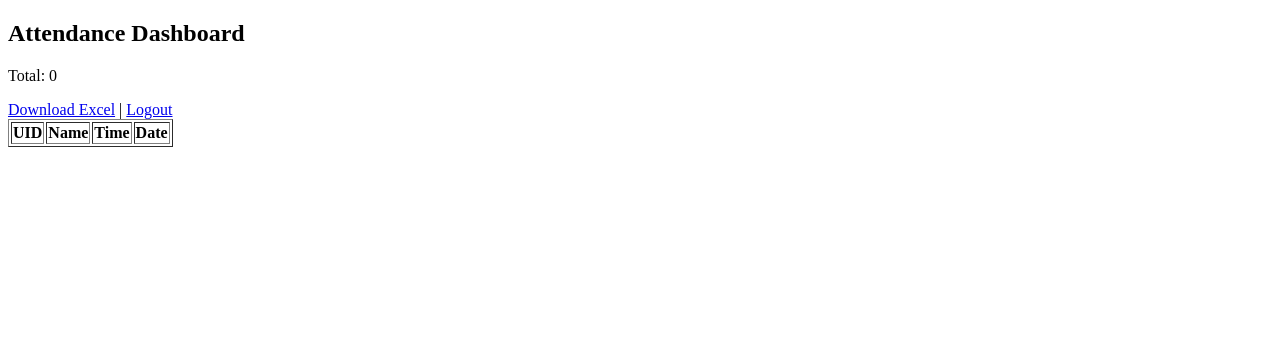
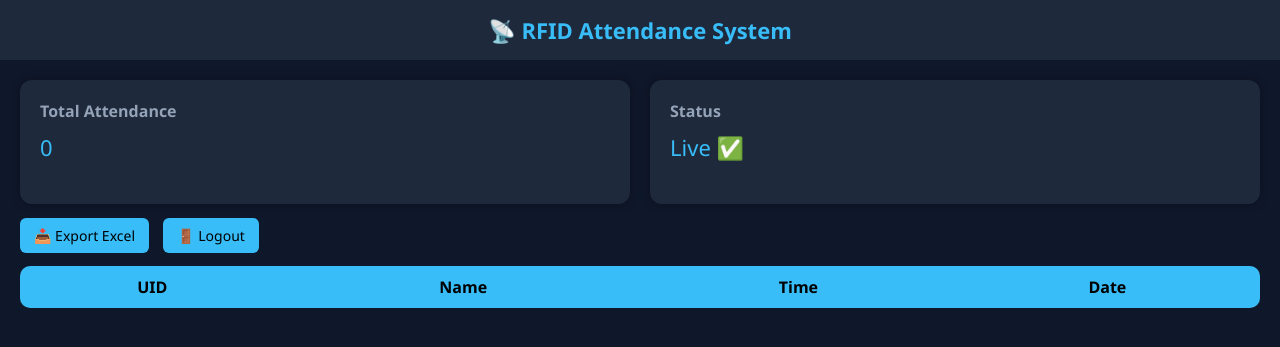
Before and after one commit to Nikhil784943/RFID-ATTENDANCE, a Flask app: page / in a window 1280 px wide. Shown: the top 347 px of the page. Run offline with Flask 3, Linux system fonts and the light colour scheme; the visitor is signed in with stand-in values (Sample User, id 1); data that the repository does not hold is empty.

Commit message:
final fix scan route + dashboard

```diff
--- a/templates/index.html
+++ b/templates/index.html
@@ -1,18 +1,131 @@
 <!DOCTYPE html>
 <html>
 <head>
-    <title>Dashboard</title>
+    <title>RFID Attendance Dashboard</title>
+
+    <style>
+        body {
+            margin: 0;
+            font-family: 'Segoe UI', sans-serif;
+            background: #0f172a;
+            color: #e2e8f0;
+        }
+
+        header {
+            background: #1e293b;
+            padding: 15px;
+            text-align: center;
+            font-size: 22px;
+            font-weight: bold;
+            color: #38bdf8;
+        }
+
+        .container {
+            padding: 20px;
+        }
+
+        .cards {
+            display: flex;
+            gap: 20px;
+            flex-wrap: wrap;
+        }
+
+        .card {
+            background: #1e293b;
+            padding: 20px;
+            border-radius: 12px;
+            flex: 1;
+            min-width: 200px;
+            box-shadow: 0 0 10px rgba(0,0,0,0.3);
+        }
+
+        .card h3 {
+            margin: 0;
+            font-size: 16px;
+            color: #94a3b8;
+        }
+
+        .card p {
+            font-size: 22px;
+            margin-top: 10px;
+            color: #38bdf8;
+        }
+
+        .actions {
+            margin-top: 20px;
+        }
+
+        .actions a {
+            text-decoration: none;
+            background: #38bdf8;
+            color: black;
+            padding: 8px 14px;
+            border-radius: 6px;
+            margin-right: 10px;
+            font-size: 14px;
+        }
+
+        .status {
+            margin-top: 15px;
+            color: #22c55e;
+        }
+
+        table {
+            width: 100%;
+            margin-top: 20px;
+            border-collapse: collapse;
+            background: #1e293b;
+            border-radius: 10px;
+            overflow: hidden;
+        }
+
+        th {
+            background: #38bdf8;
+            color: black;
+            padding: 10px;
+        }
+
+        td {
+            padding: 10px;
+            border-top: 1px solid #334155;
+            text-align: center;
+        }
+
+        tr:hover {
+            background: #334155;
+        }
+    </style>
 </head>
+
 <body>
 
-<h2>Attendance Dashboard</h2>
+<header>
+    📡 RFID Attendance System
+</header>
 
-<p>Total: <span id="total">0</span></p>
+<div class="container">
 
-<a href="/export">Download Excel</a> |
-<a href="/logout">Logout</a>
+    <!-- CARDS -->
+    <div class="cards">
+        <div class="card">
+            <h3>Total Attendance</h3>
+            <p id="total">0</p>
+        </div>
 
-<table border="1">
+        <div class="card">
+            <h3>Status</h3>
+            <p id="status">Connecting...</p>
+        </div>
+    </div>
+
+    <!-- ACTION BUTTONS -->
+    <div class="actions">
+        <a href="/export">📥 Export Excel</a>
+        <a href="/logout">🚪 Logout</a>
+    </div>
+
+    <!-- TABLE -->
+    <table>
         <thead>
             <tr>
                 <th>UID</th>
@@ -21,11 +134,10 @@
                 <th>Date</th>
             </tr>
         </thead>
+        <tbody id="table-body"></tbody>
+    </table>
 
-<tbody id="table">
-</tbody>
-
-</table>
+</div>
 
 <script>
 async function loadData() {
@@ -33,10 +145,11 @@ async function loadData() {
         const res = await fetch('/data');
         const data = await res.json();
 
-        let table = document.getElementById("table");
+        document.getElementById("total").innerText = data.length;
+        document.getElementById("status").innerText = "Live ✅";
+
+        let table = document.getElementById("table-body");
         table.innerHTML = "";
-
-        document.getElementById("total").innerText = data.length;
 
         data.forEach(item => {
             let row = `
@@ -51,11 +164,11 @@ async function loadData() {
         });
 
     } catch (err) {
-        console.log("Error loading data", err);
+        document.getElementById("status").innerText = "Server Offline ❌";
     }
 }
 
-// refresh every 2 sec
+// refresh every 2 seconds
 setInterval(loadData, 2000);
 loadData();
 </script>
```
Lines whose indentation alone changed are shown as unchanged.
